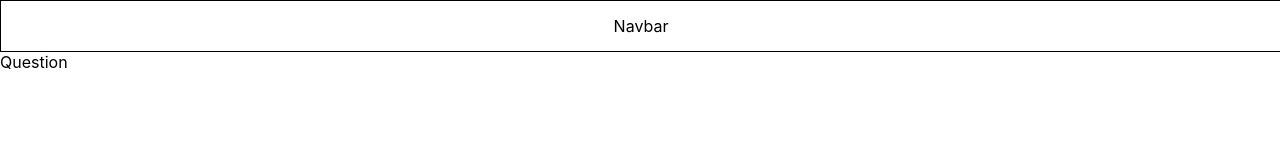
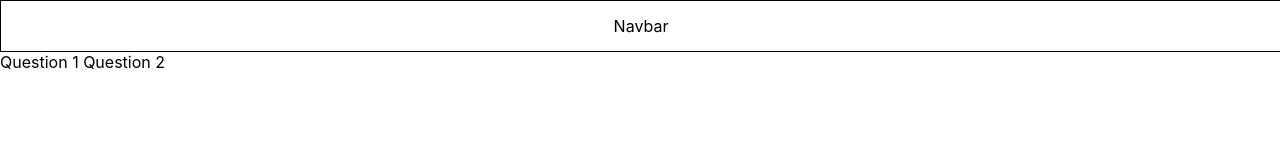
Before and after one commit to subhankar2524/Casey_Clone, a React (Create React App) app: page / in a window 1280 px wide. Shown: the top 160 px of the page. Built offline with nearby package versions, Linux system fonts and the light colour scheme.

Commit message:
commited by subhankar

```diff
--- a/src/components/Questions/Question.js
+++ b/src/components/Questions/Question.js
@@ -2,7 +2,7 @@ import React from 'react'
 
 function Question() {
   return (
-    <div>Question</div>
+    <div>Question 1  Question 2</div>
   )
 }
 
```
